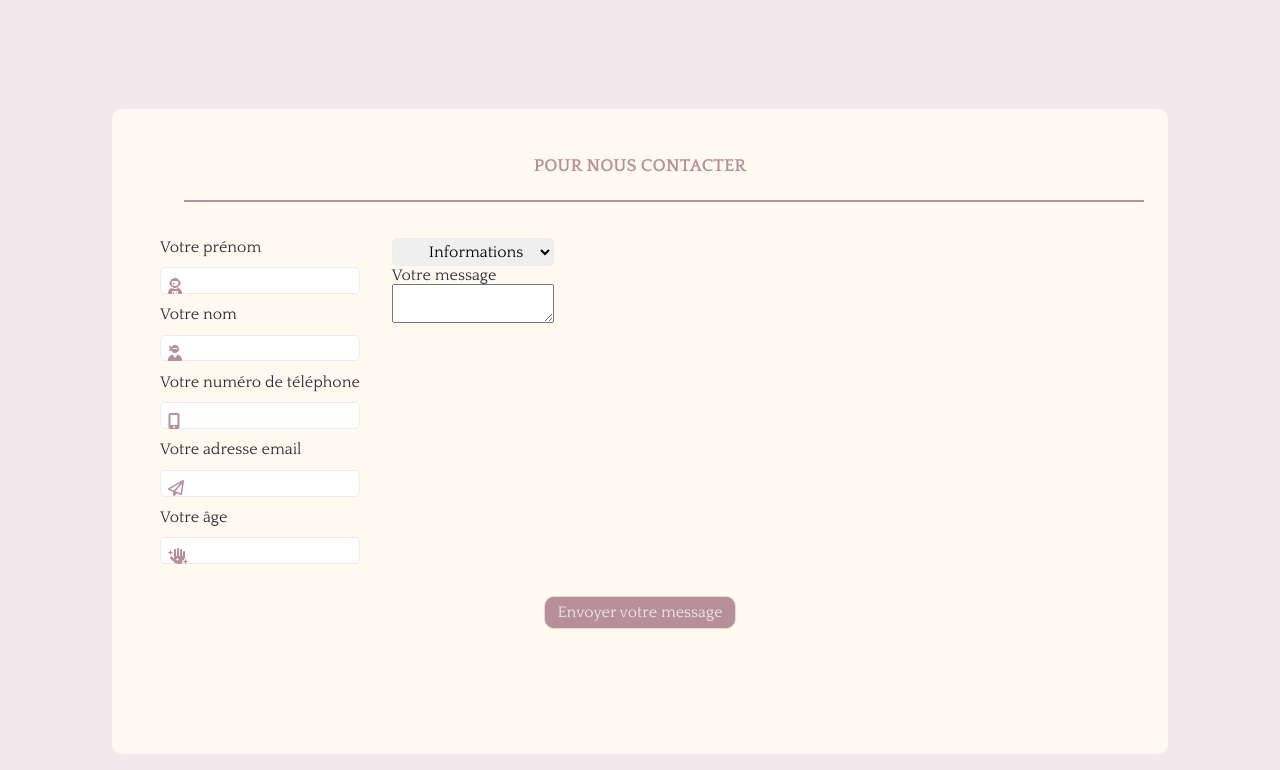
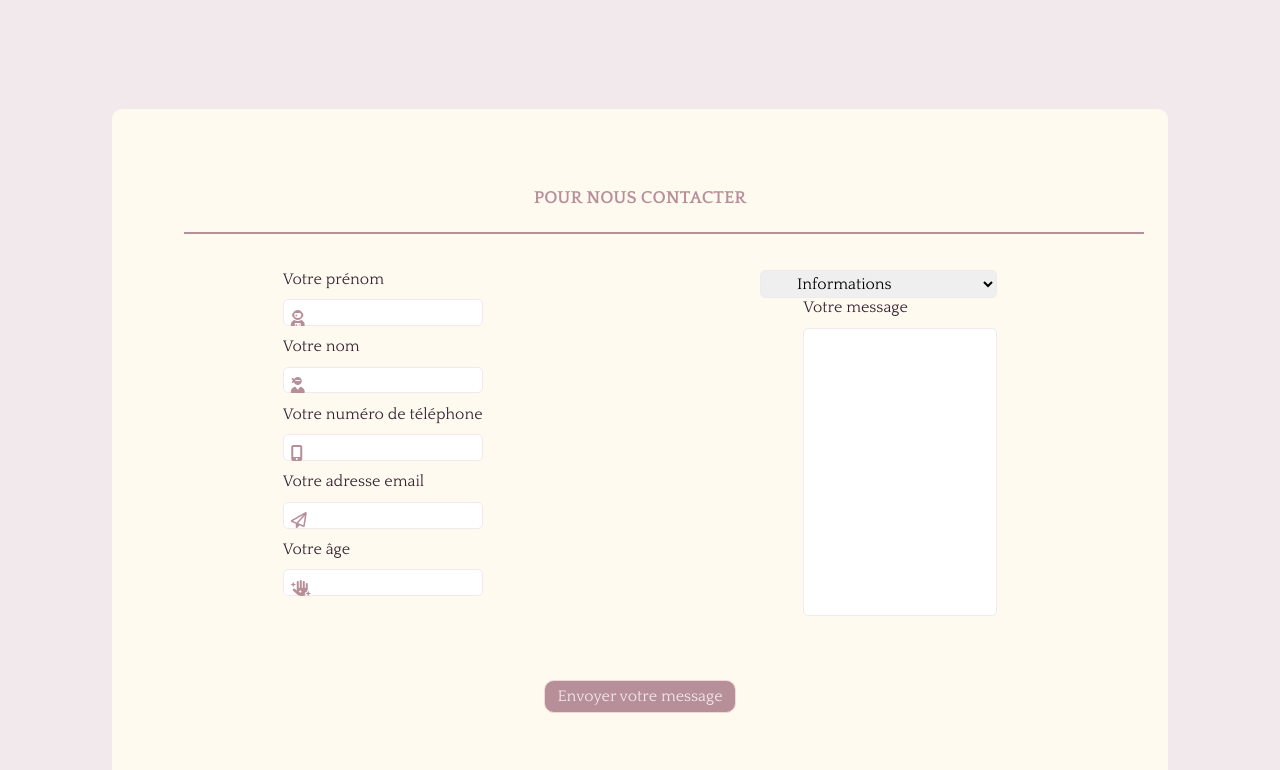
Before and after one commit to laurinaT/Terre_de_geekette, a website built with Parcel: page formulaire.html in a window 1280 px wide. Shown: the part 470-1240 px from the top of the page. Built offline with nearby package versions, Linux system fonts and the light colour scheme.

Commit message:
Formulaire responsive fini, reste verifications

```diff
--- a/css/main.css
+++ b/css/main.css
@@ -403,7 +403,203 @@ form {
   display: flex;
   flex-direction: column;
   justify-content: wrap;
-  padding: 3em 3em 6em 3em;
+  padding: 1em 1em 1em 1em;
+  background-color: floralwhite;
+  margin: 1em;
+  border-radius: 10px;
+}
+
+form h1 {
+  font-family: Quattrocento-Bold;
+  font-size:small;
+  margin: 0;
+}
+
+form .left{
+  overflow: hidden;
+}
+form label {
+  font-size: small;
+}
+
+form .separation {
+ width: 80%;
+ height: 2px;
+ background-color: #b78f99;
+ margin: 1.5em;
+}
+
+form .body_form {
+  display: flex;
+  flex-wrap: wrap;
+  justify-content: space-around;
+  margin-bottom: 2em;
+}
+
+form .body_form .box{
+  position: relative;
+  margin-top: 0.7em;
+  display: flex;
+  flex-direction: column;
+}
+
+form .body_form .left .box input {
+  margin-top: 0.7em;
+  padding: 0.2em 0.2em 0.2em 2em;
+  border: solid 1.5px #f2e9ec;
+  border-radius: 5px;
+  outline-color: #b78f99;
+}
+
+form .body_form .right .box input, select {
+  margin: 1em;
+  padding: 0.2em 0.2em 0.2em 0.2em;
+  border: solid 1.5px #f2e9ec;
+  border-radius: 5px;
+  outline-color: #b78f99;
+
+}
+ i {
+   position: absolute;
+   left: 8px;
+   top: 40px;
+   color: #b78f99;
+   display: none;
+ }
+
+ form .body_form .right{
+   margin-left: 0em;
+   overflow: hidden;
+ }
+
+ #box_textarea {
+   display: flex;
+   flex-direction: column;
+   margin-left: 1em;
+   height: 90%;
+ }
+
+ #box_textarea textarea {
+   margin-top: 0.7em;
+   border: solid 1.5px #f2e9ec;
+   border-radius: 5px;
+   outline-color: #b78f99;
+   padding: 1em;
+   resize: none;
+   height: 36vh;
+ }
+
+ .footer_form button{
+   margin-top: 2em;
+   cursor: pointer;
+  transition: transform 0.5s;
+ }
+
+ .footer_form button:hover{
+  transform: scale(1.08);
+
+}
+
+
+@media screen and (min-width: 450px) {
+
+
+
+  p {
+    margin: 0.9em;
+    font-size: medium;
+  }
+
+  h1 {
+   font-family: Quattrocento-Bold;
+   text-transform: uppercase;
+   text-align: center;
+   font-size: 1em;
+   line-height: 1.1em;
+   color: #b78f99;
+   margin: 3em 0px;
+    }
+
+  h2{
+   font-family: Quattrocento-Bold;
+   text-transform: uppercase;
+   text-align: center;
+   font-size: 1.2rem;
+   margin: 0.8em;
+ }
+
+ .comment_product {
+  line-height: 2.2em;
+  font-size: medium;
+  }
+
+  header img {
+    width: 330px;
+    display: block;
+    margin: 4em auto;
+  }
+  .logo_reseaux{
+    display: inline-flex;
+  }
+
+/* ############################ FORM ############################ */
+
+  form label {
+    font-size: medium;
+  }
+
+
+}
+
+
+
+@media screen and (min-width: 800px) {
+
+  .duo {
+    min-height: 45vh;
+  }
+
+  p {
+    margin: 0.9em;
+    font-size: medium;
+  }
+
+  h1 {
+   font-family: Quattrocento-Bold;
+   text-transform: uppercase;
+   text-align: center;
+   font-size: 1em;
+   line-height: 1.1em;
+   color: #b78f99;
+   margin: 3em 0px;
+    }
+
+  h2{
+   font-family: Quattrocento-Bold;
+   text-transform: uppercase;
+   text-align: center;
+   font-size: 1.2rem;
+   margin: 0.8em;
+ }
+
+ .comment_product {
+  line-height: 2.2em;
+  font-size: medium;
+  }
+
+  header img {
+    width: 330px;
+    display: block;
+    margin: 4em auto;
+  }
+
+  /* ############################################################       FORM    ############################################################# */
+
+form {
+  display: flex;
+  flex-direction: column;
+  justify-content: wrap;
+  padding: 5em 3em 4em 3em;
   background-color: floralwhite;
   margin: 7em;
   border-radius: 10px;
@@ -458,6 +654,9 @@ form .body_form .right .box input, select {
    color: #b78f99;
  }
 
+ form label {
+  font-size: medium;
+}
  form .body_form .right{
    margin-left: 2em;
  }
@@ -465,93 +664,31 @@ form .body_form .right .box input, select {
  #box_textarea {
    display: flex;
    flex-direction: column;
+   margin-left: 2.7em;
+   height: 90%;
  }
 
-@media screen and (min-width: 450px) {
-
-
-
-  p {
-    margin: 0.9em;
-    font-size: medium;
-  }
-
-  h1 {
-   font-family: Quattrocento-Bold;
-   text-transform: uppercase;
-   text-align: center;
-   font-size: 1em;
-   line-height: 1.1em;
-   color: #b78f99;
-   margin: 3em 0px;
-    }
-
-  h2{
-   font-family: Quattrocento-Bold;
-   text-transform: uppercase;
-   text-align: center;
-   font-size: 1.2rem;
-   margin: 0.8em;
+ #box_textarea textarea {
+   margin-top: 0.7em;
+   border: solid 1.5px #f2e9ec;
+   border-radius: 5px;
+   outline-color: #b78f99;
+   padding: 1em;
+   resize: none;
+   height: 36vh;
  }
 
- .comment_product {
-  line-height: 2.2em;
-  font-size: medium;
-  }
+ .footer_form button{
+   margin-top: 2em;
+   cursor: pointer;
+  transition: transform 0.5s;
+ }
 
-  header img {
-    width: 330px;
-    display: block;
-    margin: 4em auto;
-  }
-  .logo_reseaux{
-    display: inline-flex;
-  }
-
+ .footer_form button:hover{
+  transform: scale(1.08);
 
 }
 
-
-
-@media screen and (min-width: 800px) {
-
-  .duo {
-    min-height: 45vh;
-  }
-
-  p {
-    margin: 0.9em;
-    font-size: medium;
-  }
-
-  h1 {
-   font-family: Quattrocento-Bold;
-   text-transform: uppercase;
-   text-align: center;
-   font-size: 1em;
-   line-height: 1.1em;
-   color: #b78f99;
-   margin: 3em 0px;
-    }
-
-  h2{
-   font-family: Quattrocento-Bold;
-   text-transform: uppercase;
-   text-align: center;
-   font-size: 1.2rem;
-   margin: 0.8em;
- }
-
- .comment_product {
-  line-height: 2.2em;
-  font-size: medium;
-  }
-
-  header img {
-    width: 330px;
-    display: block;
-    margin: 4em auto;
-  }
 
 
 }
--- a/formulaire.html
+++ b/formulaire.html
@@ -88,7 +88,7 @@
 
         <div class="right">
             <div class="box">
-              <select name="choices" size=1>
+              <select name="choices" size=1 placeholder="Objet">
               <option>Informations</option>
               <option>Réclamations</option>
               <option>Partenariat</option>
@@ -98,8 +98,7 @@
             <div id="box_textarea">
             <label>Votre message</label>
             <i class="far fa-comment"></i>
-            <textarea>
-
+            <textarea placeholder="Saisissez ici...">
             </textarea>
           </div>
 
```
